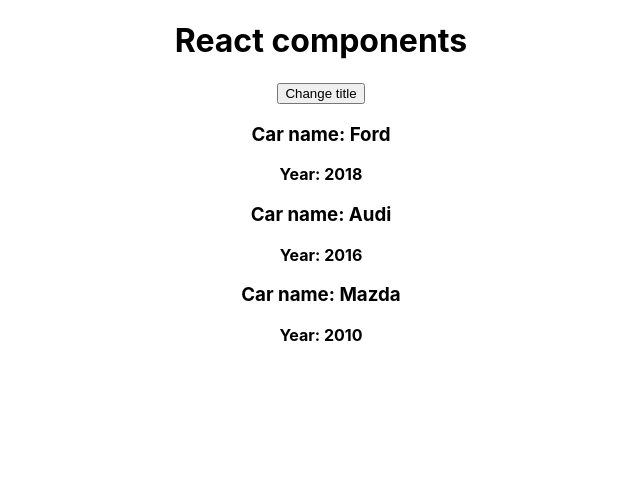
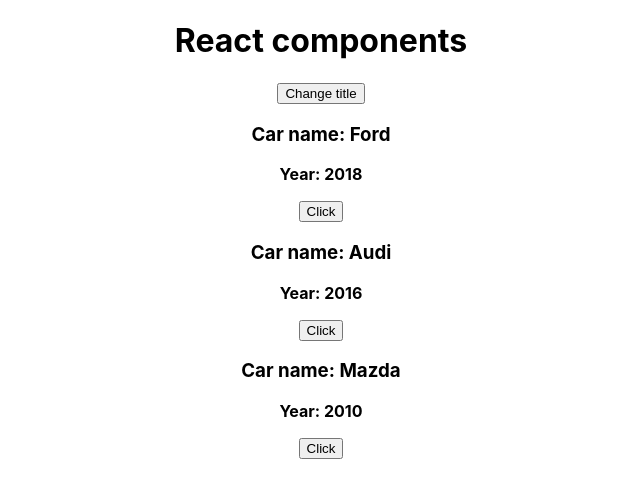
Before and after one commit to chaikovskyit/react-express, a React (Create React App) app: page / in a window 1280 px wide. Shown: the top 498 px of the page, without its empty margins (319-959 px from the left). Built offline with nearby package versions, Linux system fonts and the light colour scheme.

Commit message:
transfer of parameters to the function

```diff
--- a/src/App.js
+++ b/src/App.js
@@ -12,11 +12,7 @@
 		pageTitle: 'React components',
 	};
 
-	changeTitleHandler = () => {
-		const oldTitle = this.state.pageTitle;
-
-		const newTitle = oldTitle + ' (changed)';
-
+	changeTitleHandler = (newTitle) => {
 		this.setState({
 			pageTitle: newTitle,
 		});
@@ -33,11 +29,23 @@
 			<div style={divStyle}>
 				<h1>{this.state.pageTitle}</h1>
 
-				<button onClick={this.changeTitleHandler}>Change title</button>
+				<button onClick={this.changeTitleHandler.bind(this, 'Changed')}>Change title</button>
 
-				<Car name={cars[0].name} year={cars[0].year} />
-				<Car name={cars[1].name} year={cars[1].year} />
-				<Car name={cars[2].name} year={cars[2].year} />
+				<Car
+					name={cars[0].name}
+					year={cars[0].year}
+					onChangeTitle={this.changeTitleHandler.bind(this, cars[0].name)}
+				/>
+				<Car
+					name={cars[1].name}
+					year={cars[1].year}
+					onChangeTitle={() => this.changeTitleHandler(cars[1].name)}
+				/>
+				<Car
+					name={cars[2].name}
+					year={cars[2].year}
+					onChangeTitle={() => this.changeTitleHandler(cars[2].name)}
+				/>
 			</div>
 		);
 	}
--- a/src/Car/Car.jsx
+++ b/src/Car/Car.jsx
@@ -6,5 +6,6 @@
 		<p>
 			<strong>Year: {props.year}</strong>
 		</p>
+		<button onClick={props.onChangeTitle}>Click</button>
 	</div>
 );
```
